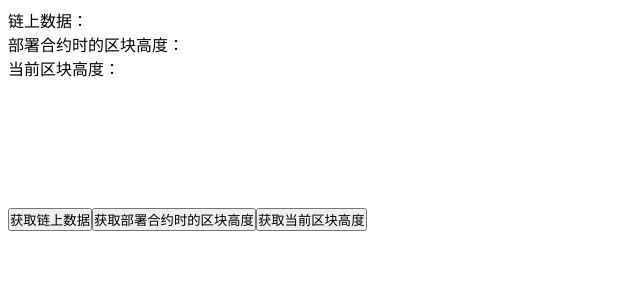
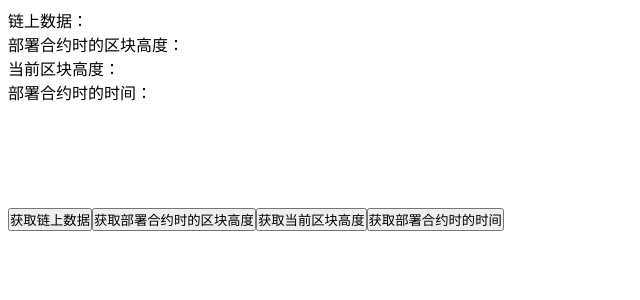
Before and after one commit to shangwu102/blockchain, a Vue app: page /home#/home in a window 1280 px wide. Shown: the top 300 px of the page, without its empty margins (0-640 px from the left). Built offline with nearby package versions, Linux system fonts and the light colour scheme.

Commit message:
以太主网版本

```diff
--- a/src/views/MyHome.vue
+++ b/src/views/MyHome.vue
@@ -5,10 +5,12 @@
         <div>链上数据：<span>{{ msg }}</span></div>
         <div>部署合约时的区块高度：<span>{{ blockNumber }}</span></div>
         <div>当前区块高度：<span>{{ blockNumberNow }}</span></div>
+        <div>部署合约时的时间：<span>{{contractTime}}</span></div>
       </div>
       <button @click="getMsg">获取链上数据</button>
       <button @click="getBlockNumber">获取部署合约时的区块高度</button>
       <button @click="getblockNumberNow">获取当前区块高度</button>
+      <button @click="getDeployContractNow">获取部署合约时的时间</button>
     </div>
   </div>
 </template>
@@ -21,6 +23,7 @@ export default {
       msg: '',
       blockNumberNow:'',// 当前区块高度
       blockNumber:'', // 部署合约时高度
+      contractTime:'', // 部署合约时间
       abi: [
         {
           "inputs": [],
@@ -52,15 +55,28 @@ export default {
           ],
           "stateMutability": "view",
           "type": "function"
+        },
+        {
+          "inputs": [],
+          "name": "getTimeStamp",
+          "outputs": [
+            {
+              "internalType": "uint256",
+              "name": "",
+              "type": "uint256"
+            }
+          ],
+          "stateMutability": "view",
+          "type": "function"
         }
       ],
-      address: "0x9576991040B7b17352bF93b67Aa8e5ca6977474A"
+      address: "0xFf55C4CD9BF02D6A3ce70Ee525ed0b30BbA968C2"
     }
   },
   computed: {
     web3() {
       // 连接到以太坊节点
-      return new Web3("https://rpc.sepolia.org");
+      return new Web3("https://mainnet.infura.io/v3/a7a1a799a2e94fa4899a1382743c9a34");
 
     },
     contract() {
@@ -75,15 +91,37 @@ export default {
       this.msg = msg
     },
     async getblockNumberNow () {
-      // 获取部署合约时的区块高度
+      // 获取当前的区块高度
       const blockNumber = await this.contract.methods.getBlockNumber().call();
       this.blockNumber = blockNumber
     },
     getBlockNumber() {
-      // 获取当前的区块高度
+      // 获取部署合约时的区块高度
       this.web3.eth.getBlockNumber().then(blockNumber => {
         this.blockNumberNow = blockNumber
         })
+    },
+    async getDeployContractNow() {
+      console.log(this.web3);
+      console.log(this.contract);
+      // 获取的时间戳
+      const timestamp = await this.contract.methods.getTimeStamp().call();
+
+      // 创建一个新的 Date 对象，将时间戳作为参数传入
+      const date = new Date(String(timestamp) * 1000); // 注意需要乘以1000以将秒转换为毫秒
+
+      // 获取年、月、日、小时、分钟和秒
+      const year = date.getFullYear();
+      const month = String(date.getMonth() + 1).padStart(2, '0'); // 月份从 0 开始，需要加 1，并确保两位数格式
+      const day = String(date.getDate()).padStart(2, '0'); // 日需要确保两位数格式
+      const hours = String(date.getHours()).padStart(2, '0');
+      const minutes = String(date.getMinutes()).padStart(2, '0');
+      const seconds = String(date.getSeconds()).padStart(2, '0');
+
+      // 拼接成日期时间字符串
+      const contractTime = `${year}-${month}-${day} ${hours}:${minutes}:${seconds}`;
+      this.contractTime = contractTime
+
     }
   }
 }
```
Also changed, not shown: 1 other file (tests, documents, lock files or other folders).
